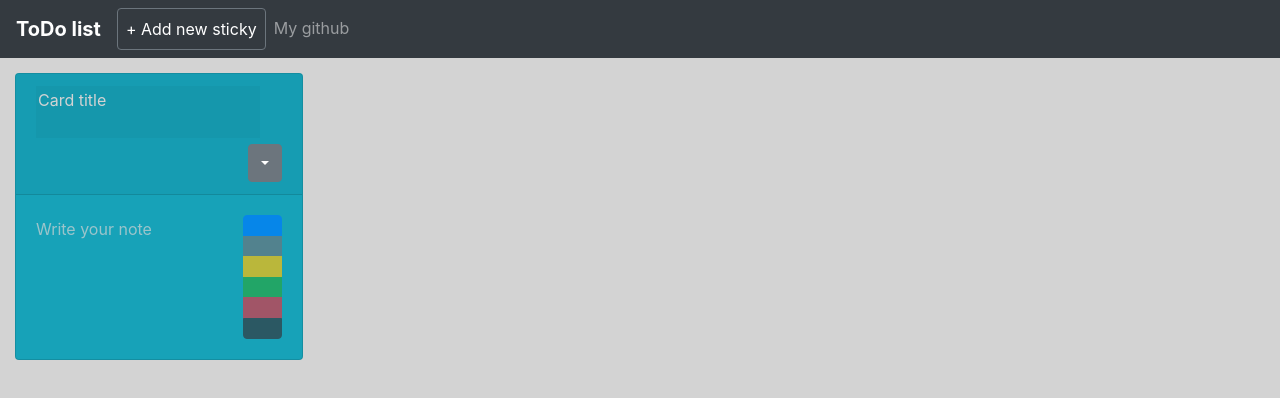
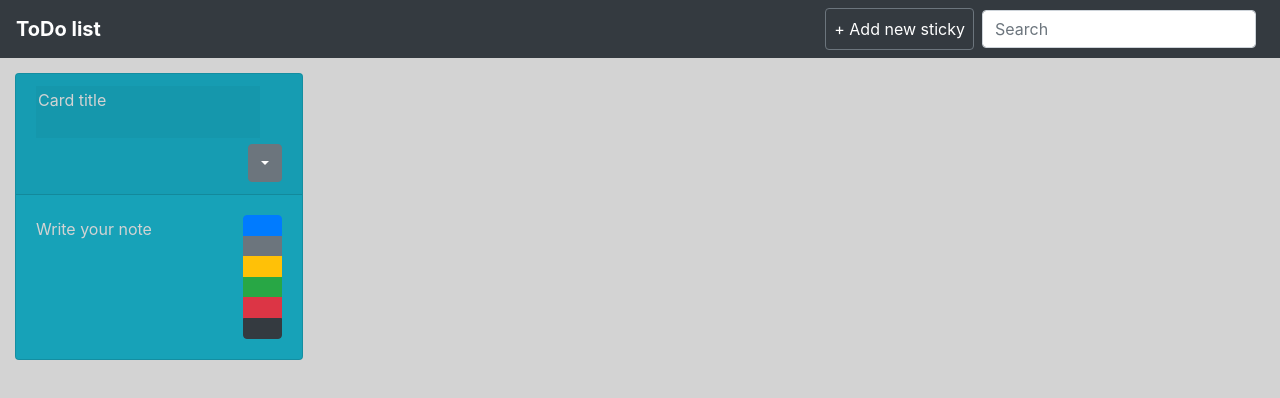
Before and after one commit to MaciejPara/ToDoList, a React (Create React App) app in the folder app/: page / in a window 1280 px wide. Shown: the top 398 px of the page. Built offline with nearby package versions, Linux system fonts and the light colour scheme.

Commit message:
searching box

```diff
--- a/app/src/components/app.jsx
+++ b/app/src/components/app.jsx
@@ -5,6 +5,7 @@ class App extends Component {
   constructor(props) {
     super(props);
     this.state = {
+      search: "",
       stickyCount: 0,
       colors: [
         { id: 0, value: "primary" },
@@ -16,20 +17,6 @@ class App extends Component {
         { id: 6, value: "dark" }
       ],
       sticky: []
-      //   {
-      //     id: 0,
-      //     rNumb: 5,
-      //     curColor: [
-      //       { id: 0, value: "primary" },
-      //       { id: 1, value: "secondary" },
-      //       { id: 2, value: "warning" },
-      //       { id: 3, value: "success" },
-      //       { id: 4, value: "danger" },
-      //       { id: 6, value: "dark" }
-      //     ],
-      //     title: "sss",
-      //     content: "dddd"
-      //   }
     };
 
     this.handleClick = this.handleClick.bind(this);
@@ -37,12 +24,56 @@ class App extends Component {
     this.updateColor = this.updateColor.bind(this);
     this.setTitle = this.setTitle.bind(this);
     this.setContent = this.setContent.bind(this);
+    this.handleSearch = this.handleSearch.bind(this);
   }
   componentDidMount() {
-    if (localStorage.getItem("sticky")) {
-      let object = localStorage.getItem("sticky");
-      console.log(JSON.parse(object));
-      this.setState({ sticky: JSON.parse(object) });
+    if (localStorage.getItem("sticky") && localStorage.getItem("stickyCount")) {
+      if (JSON.parse(localStorage.getItem("sticky"))[0] === undefined) {
+        console.log("ss");
+        this.setState({
+          sticky: [
+            {
+              id: 0,
+              rNumb: 5,
+              curColor: [
+                { id: 0, value: "primary" },
+                { id: 1, value: "secondary" },
+                { id: 2, value: "warning" },
+                { id: 3, value: "success" },
+                { id: 4, value: "danger" },
+                { id: 6, value: "dark" }
+              ],
+              title: "",
+              content: ""
+            }
+          ]
+        });
+        localStorage.setItem(
+          "sticky",
+          JSON.stringify({
+            id: 0,
+            rNumb: 5,
+            curColor: [
+              { id: 0, value: "primary" },
+              { id: 1, value: "secondary" },
+              { id: 2, value: "warning" },
+              { id: 3, value: "success" },
+              { id: 4, value: "danger" },
+              { id: 6, value: "dark" }
+            ],
+            title: "",
+            content: ""
+          })
+        );
+        this.setState({ stickyCount: 0 });
+        localStorage.setItem("stickyCount", JSON.stringify({ stickyCount: 0 }));
+      } else {
+        let count = localStorage.getItem("stickyCount");
+        let object = localStorage.getItem("sticky");
+        //console.log(JSON.parse(object));
+        this.setState({ sticky: JSON.parse(object) });
+        this.setState({ stickyCount: JSON.parse(count) });
+      }
     } else {
       this.setState({
         sticky: [
@@ -73,11 +104,14 @@ class App extends Component {
     localStorage.setItem("sticky", JSON.stringify(sticky));
 
     // Retrieve the object from storage
-    //var retrievedObject = localStorage.getItem("sticky");
+    // var retrievedObject = localStorage.getItem("sticky");
   }
   handleClick() {
+    let sth = JSON.parse(localStorage.getItem("sticky"));
+    console.log(sth[0]);
     let stickyCount = this.state.stickyCount + 1;
     this.setState({ stickyCount });
+    localStorage.setItem("stickyCount", JSON.stringify(stickyCount));
     const stickyTab = [...this.state.sticky];
 
     let rNr = Math.random() * (6 - 0) + 0;
@@ -140,16 +174,20 @@ class App extends Component {
     this.setState({ sticky });
     localStorage.setItem("sticky", JSON.stringify(sticky));
   }
+  handleSearch(e) {
+    this.setState({ search: e });
+  }
   render() {
     return (
       <div className="aplication">
-        <Header click={this.handleClick} />
+        <Header click={this.handleClick} handleSearch={this.handleSearch} />
         <Main
           changeColor={this.updateColor}
           delete={this.handleDelete}
           stickys={this.state.sticky}
           title={this.setTitle}
           content={this.setContent}
+          search={this.state.search}
         />
       </div>
     );
--- a/app/src/components/css/sticky.css
+++ b/app/src/components/css/sticky.css
@@ -8,6 +8,3 @@
   float: right;
   cursor: pointer;
 }
-.row {
-  opacity: 0.7;
-}
--- a/app/src/components/header.jsx
+++ b/app/src/components/header.jsx
@@ -2,12 +2,16 @@ import React, { Component } from "react";
 class Header extends Component {
   constructor() {
     super();
-    this.state = {};
     this.handleClick = this.handleClick.bind(this);
+    this.handleSearch = this.handleSearch.bind(this);
   }
   handleClick() {
     console.log("clicked");
     this.props.click();
+  }
+  handleSearch(e) {
+    console.log(e.target.value);
+    this.props.handleSearch(e.target.value);
   }
   render() {
     return (
@@ -24,23 +28,28 @@ class Header extends Component {
         >
           <span className="navbar-toggler-icon" />
         </button>
-        <div className="collapse navbar-collapse text-center" id="navbarNav">
+        <div
+          className="collapse navbar-collapse text-center flex-row-reverse"
+          id="navbarNav"
+        >
           <br />
+          <form className="form-inline my-2 my-lg-0 m-2">
+            <input
+              className="form-control"
+              type="search"
+              placeholder="Search"
+              aria-label="Search"
+              onChange={this.handleSearch}
+              style={{ width: "100%" }}
+            />
+          </form>
           <ul className="navbar-nav ">
             <li className="nav-item active">
               <a
-                className=" nav-link btn btn-outline-secondary"
+                className=" nav-link btn btn-outline-secondary "
                 onClick={this.handleClick}
               >
                 + Add new sticky <span className="sr-only">(current)</span>
-              </a>
-            </li>
-            <li className="nav-item">
-              <a
-                className="nav-link"
-                href="https://github.com/MaciejPara?tab=repositories"
-              >
-                My github
               </a>
             </li>
           </ul>
--- a/app/src/components/main.jsx
+++ b/app/src/components/main.jsx
@@ -11,6 +11,7 @@ class Main extends Component {
           stickys={this.props.stickys}
           title={this.props.title}
           content={this.props.content}
+          search={this.props.search}
         />
       </div>
     );
--- a/app/src/components/stickys.jsx
+++ b/app/src/components/stickys.jsx
@@ -20,7 +20,6 @@ class Stickys extends Component {
     this.updateColor = this.updateColor.bind(this);
     this.handleTitle = this.handleTitle.bind(this);
     this.handleContent = this.handleContent.bind(this);
-    //this.handleId = this.handleId.bind(this);
   }
   delete(e) {
     this.props.delete(e);
@@ -49,10 +48,17 @@ class Stickys extends Component {
     this.props.content(val, content.target.value);
   }
   render() {
+    let filteredStickys = this.props.stickys.filter(sticky => {
+      return (
+        sticky.title.toLowerCase().indexOf(this.props.search) !== -1 ||
+        sticky.content.toLowerCase().indexOf(this.props.search) !== -1
+      );
+    });
+
     return (
       <div>
-        {this.props.stickys &&
-          this.props.stickys.map(stickys => (
+        {filteredStickys &&
+          filteredStickys.map(stickys => (
             <div
               key={stickys.id}
               className={
```
